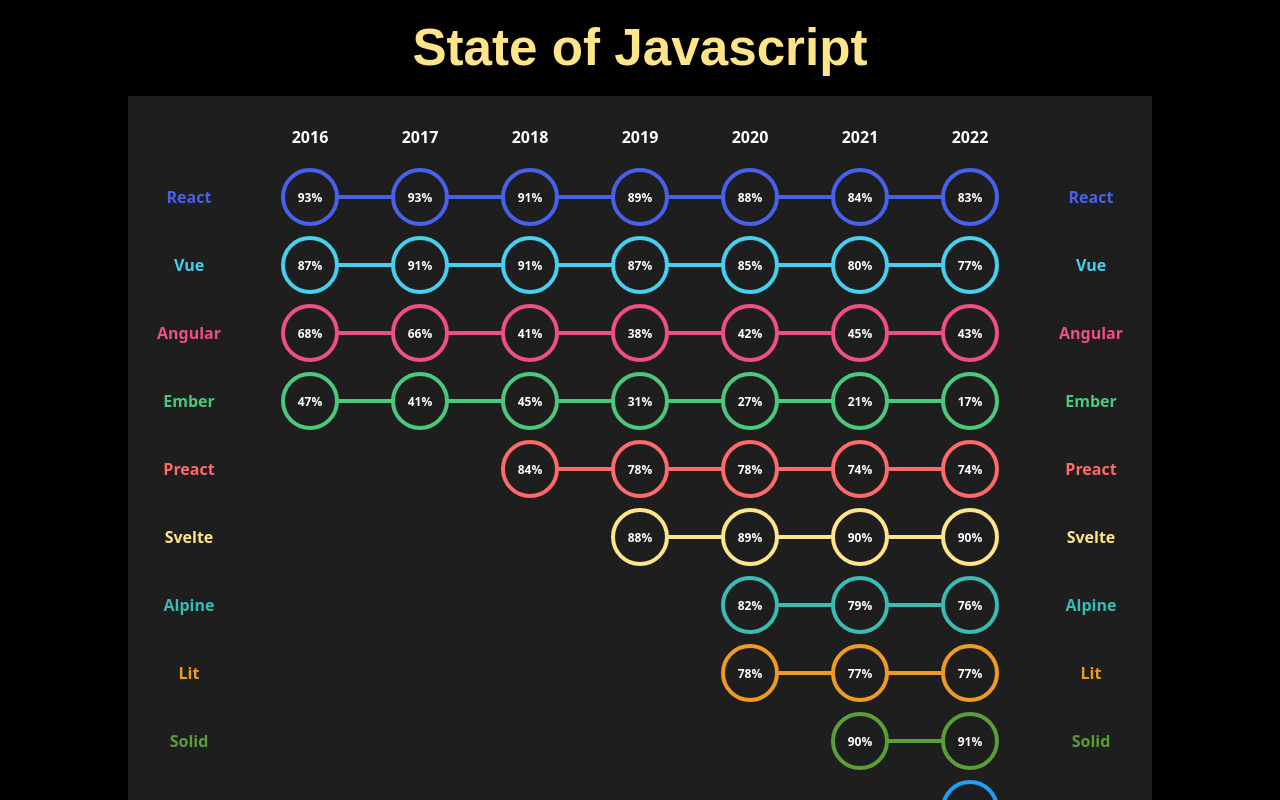
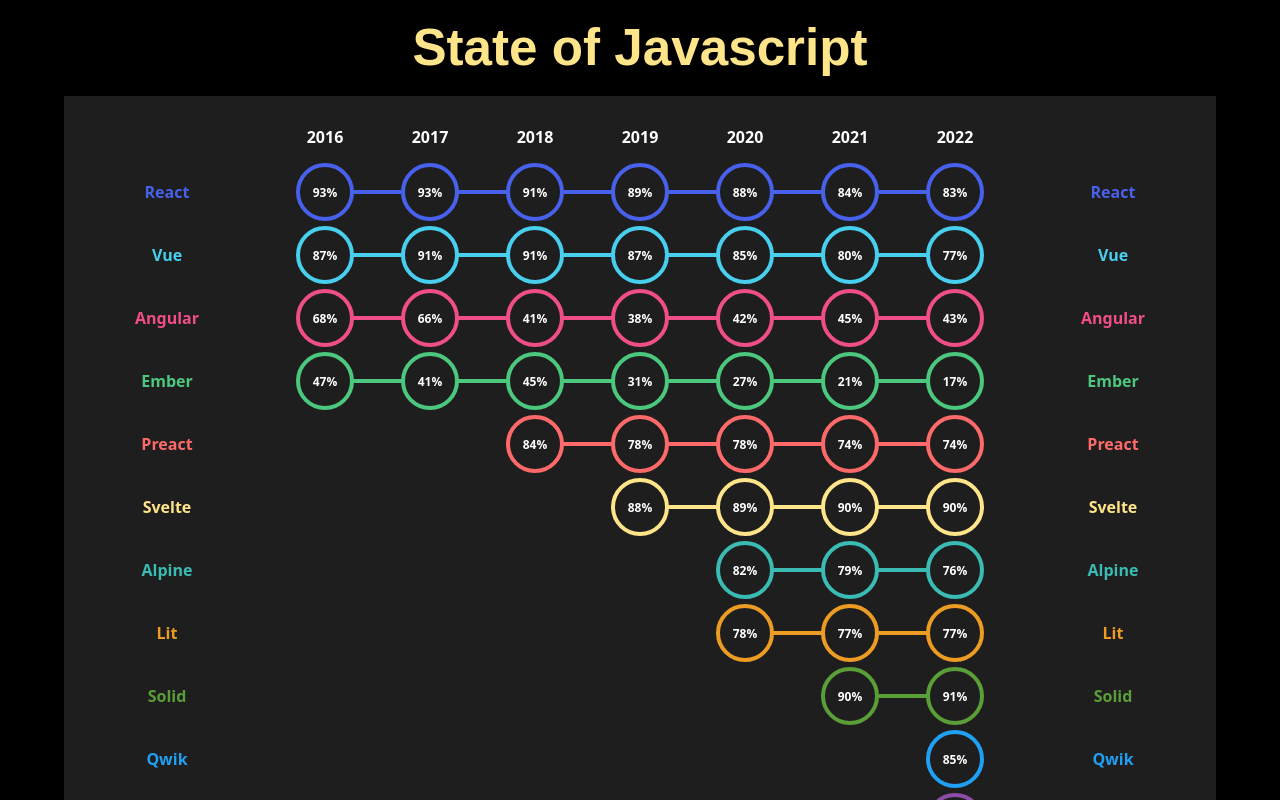
Before and after one commit to CatAvadani/frontend-framework-CatAvadani, a Svelte app: page /retention in a window 1280 px wide. Shown: the top 800 px of the page. Built offline with nearby package versions, Linux system fonts and the light colour scheme.

Commit message:
Some changes

```diff
--- a/src/app.css
+++ b/src/app.css
@@ -1,4 +1,6 @@
 :root {
+  margin: 0;
+  padding: 0;
   box-sizing: border-box;
 }
 html,
@@ -13,6 +15,8 @@
 }
 
 h1 {
+  margin: 0;
+  padding: 0;
   font-size: 3.2rem;
   line-height: 1.1;
 }
--- a/src/components/Chart.svelte
+++ b/src/components/Chart.svelte
@@ -14,8 +14,8 @@
 
 </script>
 
-<div class="scrollable-container">
-  <div class="chart-container" data-cy="chart" style="--num-years: {years.length};">
+<!-- <div class="scrollable-container"> -->
+  <div class="chart-container scrollable-container" data-cy="chart" style="--num-years: {years.length};">
     <!-- Empty cell -->
     <div class="header-cell" data-cy="chart-header-cell"></div>
     <!-- Loop through each year and display it as a header cell -->
@@ -49,12 +49,13 @@
         <div class="framework-name" data-cy="chart-data-cell" style="color: {color};">{name}</div>
     {/each}
 </div>
-</div>
+<!-- </div> -->
 
 
 
 <style>
   .scrollable-container {
+    width: 100%;
     margin: auto;
     overflow-x: auto;
   }
@@ -63,14 +64,13 @@
     padding-bottom: 20px;
     display: grid;
     grid-template-columns: auto repeat(var(--num-years), 100px) auto;
-    gap: 10px;
+    gap: 5px;
     align-items: center;
     background: #1f1e1e;
     color: white;
-    width: 80%;
     margin: auto;
-    overflow-x: auto; /* Enable horizontal scrolling */
-    overflow-y: hidden; /* Prevent vertical scrolling */
+    width: 90%;
+    overflow-x: auto;
   }
 
   .header-cell, .framework-name, .data-cell {
```
